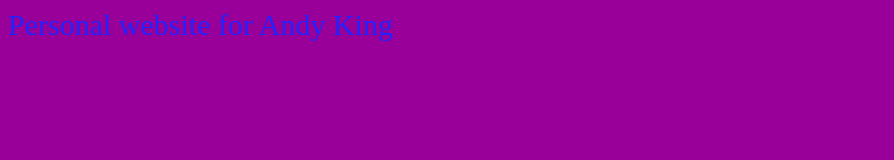
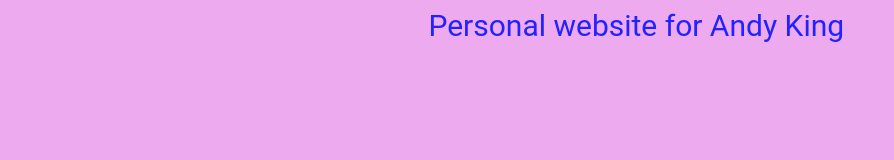
Before and after one commit to kingandyf/kingandyf.github.io, a plain HTML site: page index.html in a window 1280 px wide. Shown: the whole page, without its empty margins (0-894 px from the left). Drawn offline with Linux system fonts and the light colour scheme.

Commit message:
Update style.css

```diff
--- a/style.css
+++ b/style.css
@@ -1,5 +1,7 @@
 body {
 	font-size: 30px;
 	color: #2222ff;
-	background-color: #990099;
+	background-color: #eeaaee;
+	text-align: center;
+	font-family: roboto;
 }
```
